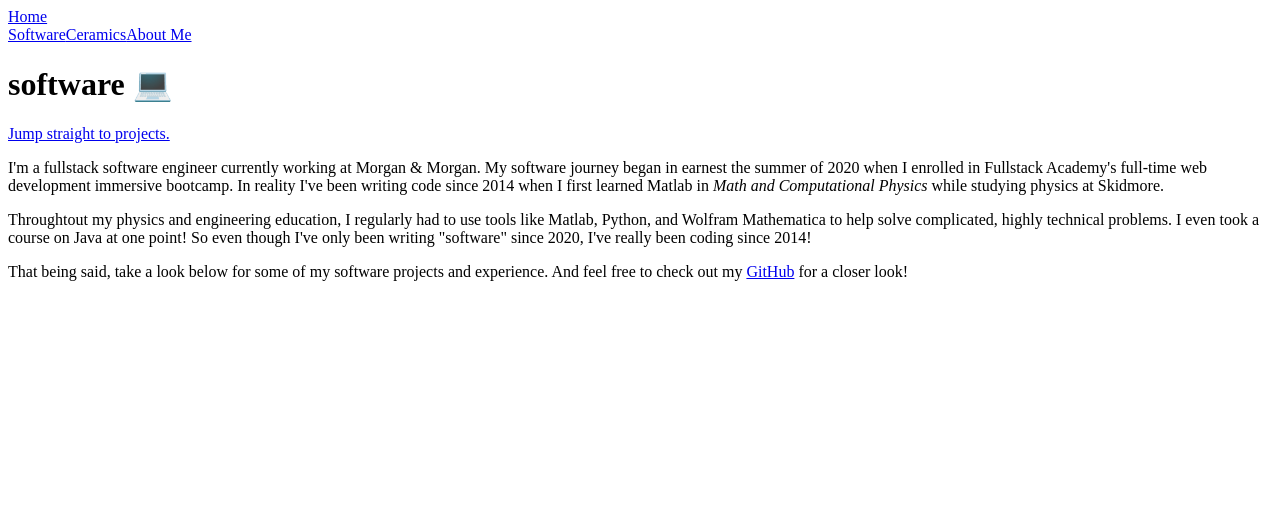
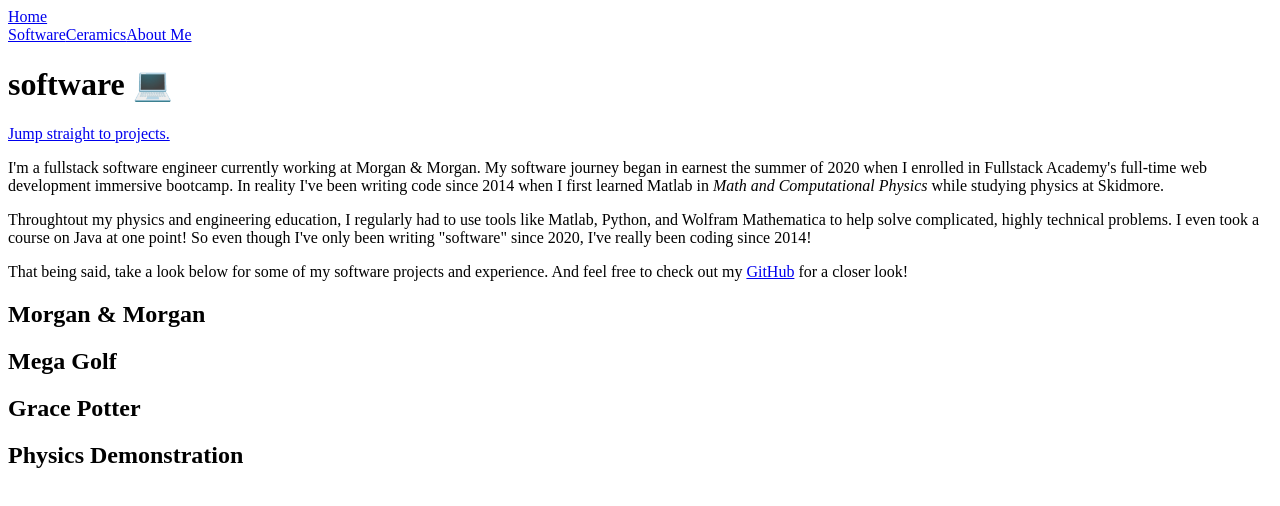
Before and after one commit to Cpt-Catnip/personal-site, a React app: page /software in a window 1280 px wide. Shown: the top 506 px of the page. Built offline with nearby package versions, Linux system fonts and the light colour scheme; the HTML template or start-up script is replaced by a standard one.

Commit message:
adds sections for software projects

```diff
--- a/src/components/Software.tsx
+++ b/src/components/Software.tsx
@@ -43,6 +43,22 @@ const Software = () => {
 
       <div className="projects-wrapper">
         <a id="projects" />
+
+        <div className="morgan-morgan main">
+          <h2>Morgan &amp; Morgan</h2>
+        </div>
+
+        <div className="mega-golf main">
+          <h2>Mega Golf</h2>
+        </div>
+
+        <div className="grace-potter main">
+          <h2>Grace Potter</h2>
+        </div>
+
+        <div className="physics-demo main">
+          <h2>Physics Demonstration</h2>
+        </div>
       </div>
     </div>
   );
```
